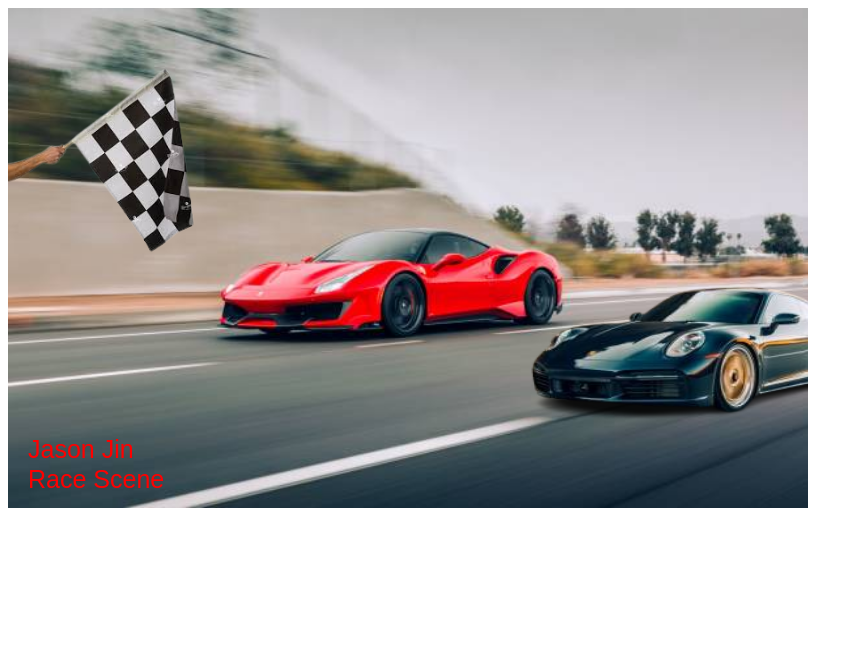
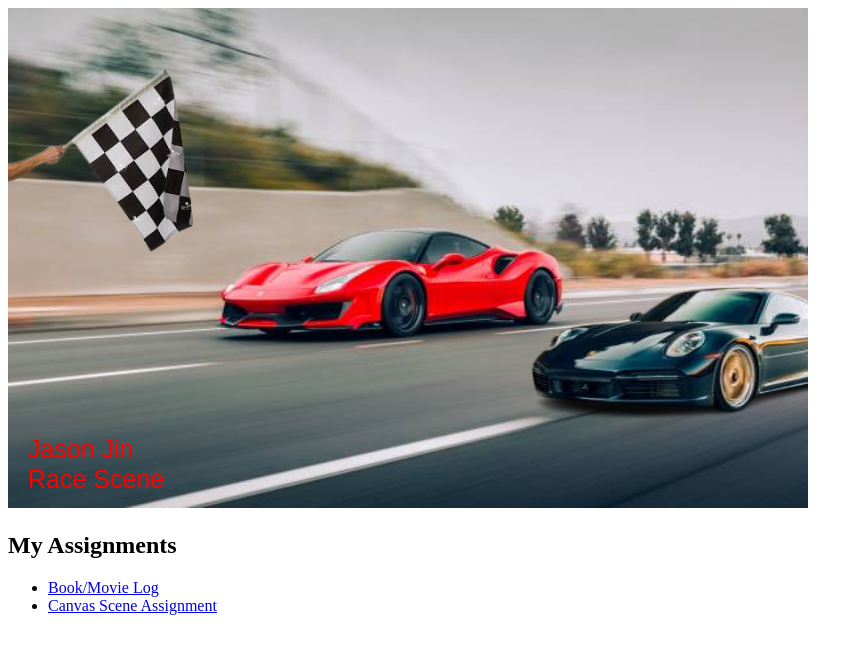
Before and after one commit to JinJason123/jinjason123, a plain HTML site: page canvas/index.html in a window 1280 px wide. Shown: the whole page, without its empty margins (0-863 px from the left). Drawn offline with Linux system fonts and the light colour scheme.

Commit message:
Update index.html

```diff
--- a/canvas/index.html
+++ b/canvas/index.html
@@ -9,4 +9,10 @@
     <canvas id="sceneCanvas" width="800" height="500"></canvas>
     <script src="script.js"></script>
 </body>
+    <h2>My Assignments</h2>
+<ul>
+    <li><a href="https://jinjason123.github.io/Book-Movie-Hub.github.io/">Book/Movie Log</a></li>
+    <li><a href="canvas-scene/index.html">Canvas Scene Assignment</a></li>
+</ul>
+
 </html>
```
